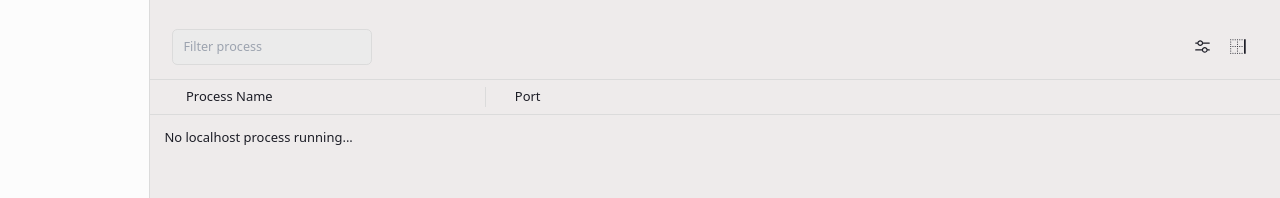
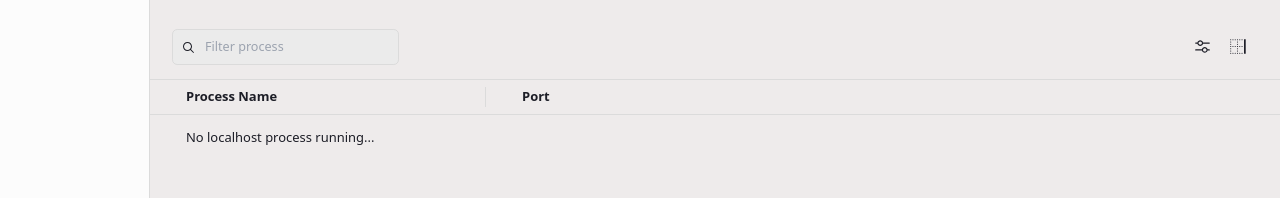
Before and after one commit to oukunan/portrackr, a React (Vite) app: page / in a window 1280 px wide. Shown: the top 198 px of the page. Built offline with nearby package versions, Linux system fonts and the light colour scheme.

Commit message:
update search input, active row select and theme toggle

```diff
--- /dev/null
+++ b/src/@/components/compose/SearchInput.tsx
@@ -0,0 +1,12 @@
+import { MagnifyingGlassIcon } from "@radix-ui/react-icons";
+import { Input } from "../ui/input";
+import { cn } from "../../lib/utils";
+
+export default function SearchInput(props: React.ComponentProps<typeof Input>) {
+  return (
+    <div className="relative">
+      <Input {...props} className={cn("pl-9")} />
+      <MagnifyingGlassIcon className="absolute top-3 left-2.5" />
+    </div>
+  );
+}
--- a/src/@/components/compose/process-table-row/ProcessTableRow.tsx
+++ b/src/@/components/compose/process-table-row/ProcessTableRow.tsx
@@ -14,15 +14,15 @@ type Props = {
 export default function ProcessTableRow(props: Props) {
   return (
     <div
-      className={cn("px-6 py-2 flex items-center rounded-md border-[1px] border-transparent", {
+      className={cn("px-6 py-2 flex items-center rounded-md border-[1.5px] border-transparent", {
         "bg-main-background-2": props.isEvenChild,
-        "border-blue-600 bg-[#2f3a9b2c]": props.isInfoSelected,
+        "border-component-border-selected bg-component-background-selected": props.isInfoSelected,
       })}
     >
       <div className="w-[300px] max-w-[300px] truncate mr-8">
         {props.process.name}
       </div>
-      <div className="font-bold flex-1">{props.process.port}</div>
+      <div className="font-semibold flex-1">{props.process.port}</div>
       <div>
         <Tooltip>
           <TooltipTrigger asChild>
--- a/src/@/components/compose/theme/ThemeToggleVisual.tsx
+++ b/src/@/components/compose/theme/ThemeToggleVisual.tsx
@@ -25,7 +25,7 @@ export default function ThemeToggleVisual(props: ThemeToggleVisualProps) {
           {
             "bg-slate-800 text-white": props.theme === "dark",
             "bg-slate-300": props.theme === "light" || props.theme === "system",
-            "border-blue-500": theme === props.theme
+            "border-component-border-selected": theme === props.theme
           }
         )}
       >
@@ -43,7 +43,7 @@ export default function ThemeToggleVisual(props: ThemeToggleVisualProps) {
         </div>
         {theme === props.theme && (
           <CheckIcon
-            className="bg-blue-500 absolute bottom-2 right-2 rounded-full p-1"
+            className="bg-component-border-selected absolute bottom-2 right-2 rounded-full p-1 text-white"
             width={20}
             height={20}
           />
--- a/src/components/home/Home.tsx
+++ b/src/components/home/Home.tsx
@@ -1,6 +1,4 @@
 import { useEffect, useMemo, useState } from "react";
-
-import { Input } from "../../@/components/ui/input";
 
 import TerminateProcessDialog from "../../@/components/compose/TerminateProcessDialog";
 import SettingsButtonPopover from "../../@/components/compose/settings/SettingsButtonPopover";
@@ -10,6 +8,7 @@ import { useSettings } from "../setting";
 import ProcessInfoSheet from "../../@/components/compose/ProcessInfoSheet";
 import ProcessInfoButton from "../../@/components/compose/process-info/ProcessInfoButton";
 import ProcessTableRow from "../../@/components/compose/process-table-row/ProcessTableRow";
+import SearchInput from "../../@/components/compose/SearchInput";
 
 export type LocalProcess = {
   pid: string;
@@ -68,7 +67,7 @@ export default function Home() {
   return (
     <div className="h-full bg-main-background overflow-y-hidden text-main-foreground flex flex-col py-8">
       <div className="pl-6 pr-8 pb-4 flex gap-4 justify-between items-center border-component-border-color border-b-[1px]">
-        <Input
+        <SearchInput
           type="text"
           placeholder="Filter process"
           className="w-[200px]"
@@ -93,22 +92,22 @@ export default function Home() {
       <div className="h-full flex">
         <div className="relative h-full flex-1">
           {/* Header */}
-        <div className="absolute top-0 left-0 right-0 px-10 py-2 flex items-center border-component-border-color border-b-[1px]">
-            <div className="w-[300px] max-w-[300px] mr-8 flex-1 border-r-[1px] border-component-border-color">
+          <div className="absolute top-0 left-0 right-0 px-10 py-2 flex items-center border-component-border-color border-b-[1px] font-bold">
+            <div className="w-[300px] max-w-[300px] mr-10 flex-1 border-r-[1px] border-component-border-color">
               Process Name
             </div>
             <div className="flex-1 ">Port</div>
             <div className="border-r-[1px] border-component-border-color"></div>
           </div>
           {/* List container */}
-          <div className="pt-[48px] pl-4 pr-8 overflow-y-auto h-[calc(100%-28px)]">
-            {localProcessList.length === 0 &&
-              !isFilterMode &&
-              "No localhost process running..."}
+          <div className="pt-[48px] pl-6 pr-8 overflow-y-auto h-[calc(100%-28px)]">
+            {localProcessList.length === 0 && !isFilterMode && (
+              <div className="px-4">No localhost process running...</div>
+            )}
 
             {isFilterMode &&
               filteredProcessList.length === 0 &&
-              "Search result not found "}
+              <div className="px-4">Search result not found</div>}
 
             {filteredProcessList.map((p, index) => (
               <ProcessTableRow
--- a/src/index.css
+++ b/src/index.css
@@ -12,6 +12,8 @@
     --component-background: #ebebeb;
     --component-foreground: #0d0d0ddf;
     --component-border-color: #dbdbdb;
+    --component-border-selected: #3b82f6;
+    --component-background-selected: #3b83f621;
 
     --main-background: #eeebeb;
     --main-background-2: #e4e2e2;
@@ -56,6 +58,8 @@
     --component-background: #252532;
     --component-foreground: #dbd9d9;
     --component-border-color: #2f2f2f;
+    --component-border-selected: #2563eb;
+    --component-background-selected: #2f3a9b2c;
 
     --main-background: #1C1D26;
     --main-background-2: #20222d;
```
